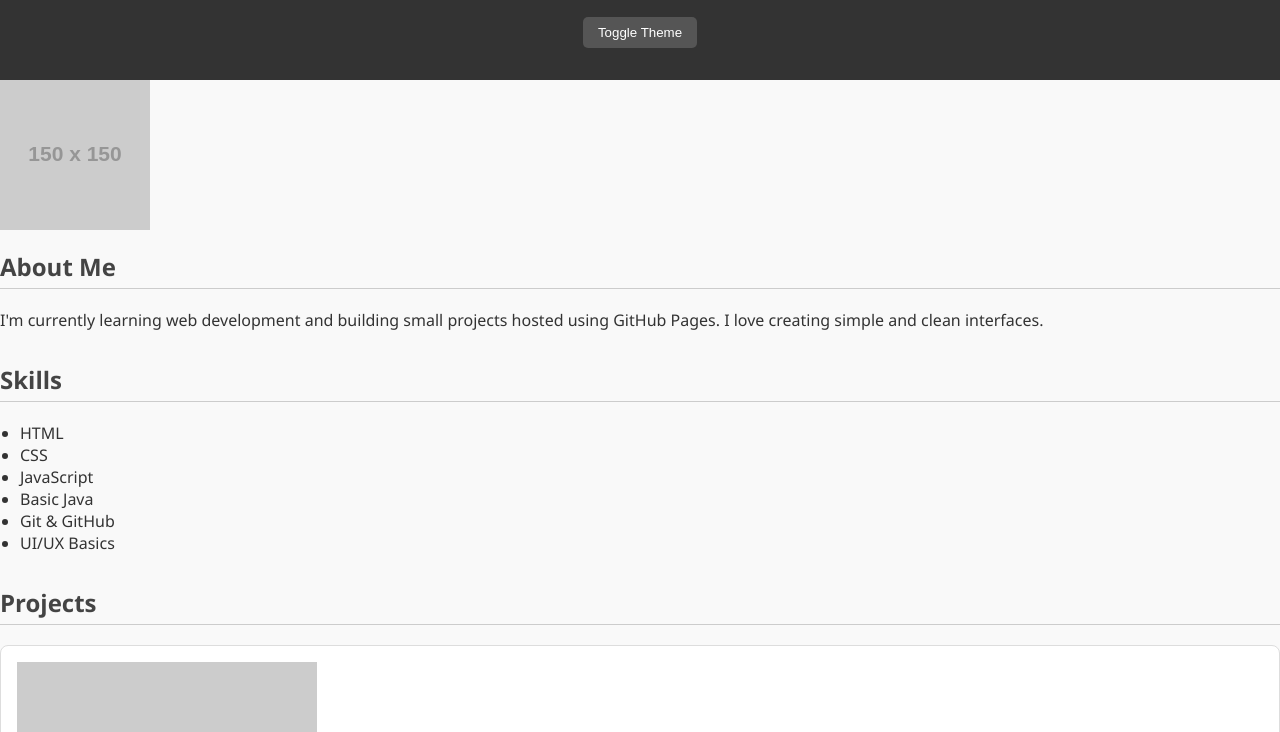
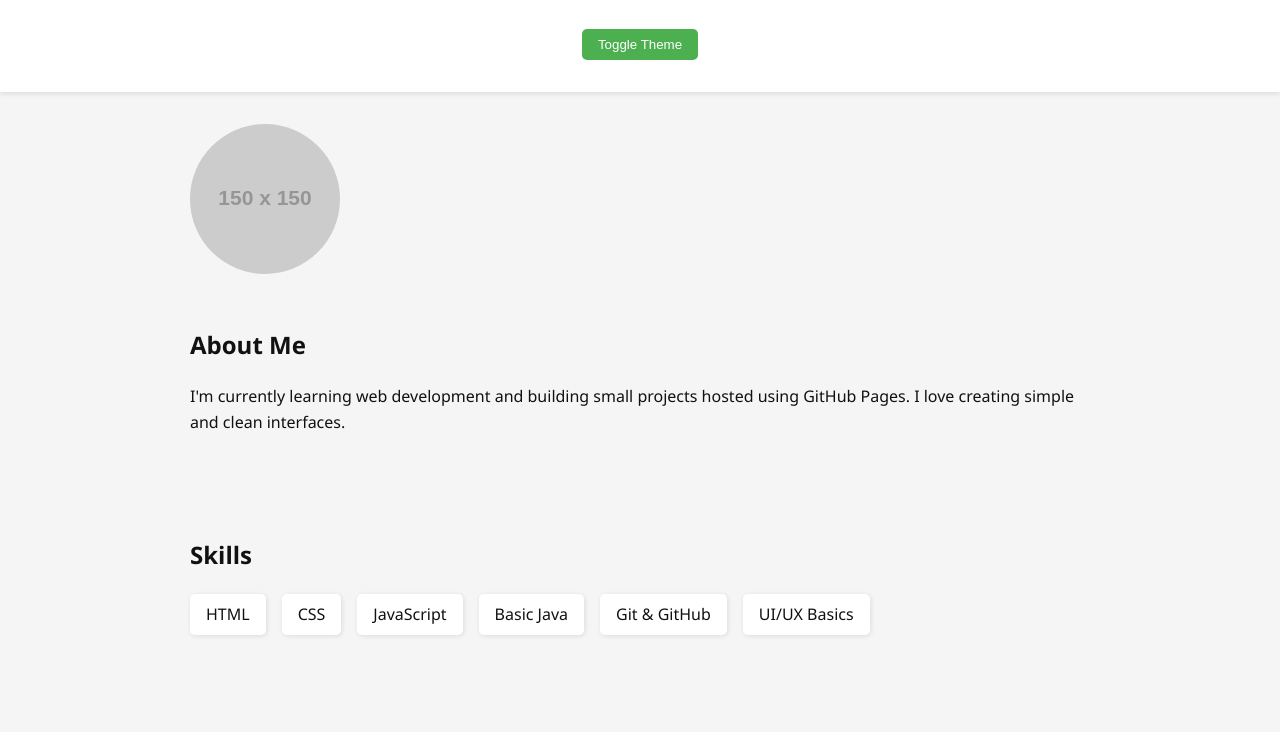
Before and after one commit to shivamg-2410/my-portfolio, a plain HTML site: page index.html in a window 1280 px wide. Shown: the part 149-881 px from the top of the page. Drawn offline with Linux system fonts and the light colour scheme; placeholder pictures from the web are drawn by us.

Commit message:
Update style.css

```diff
--- a/style.css
+++ b/style.css
@@ -1,67 +1,99 @@
 :root {
-  --bg-color: #f9f9f9;
-  --text-color: #333;
-  --header-bg: #333;
-  --header-text: white;
-  --card-bg: white;
-  --card-border: #ddd;
+  --bg: #f5f5f5;
+  --text: #111;
+  --card-bg: #fff;
+  --accent: #4caf50;
+}
+
+body.dark {
+  --bg: #121212;
+  --text: #f5f5f5;
+  --card-bg: #1e1e1e;
+  --accent: #90ee90;
 }
 
 body {
+  margin: 0;
   font-family: 'Segoe UI', sans-serif;
-  margin: 0;
-  padding: 0;
-  background-color: var(--bg-color);
-  color: var(--text-color);
+  background-color: var(--bg);
+  color: var(--text);
+  line-height: 1.6;
 }
 
 header {
-  background-color: var(--header-bg);
-  color: var(--header-text);
-  padding: 2rem 1rem;
   text-align: center;
+  padding: 2rem;
+  background-color: var(--card-bg);
+  box-shadow: 0 2px 5px rgba(0,0,0,0.1);
 }
 
-button {
-  margin-top: 10px;
-  padding: 8px 15px;
-  border: none;
-  background-color: #555;
-  color: white;
-  border-radius: 5px;
-  cursor: pointer;
+header h1 {
+  margin-bottom: 0.3rem;
 }
 
-main {
-  padding: 2rem;
+#themeToggle {
+  margin-top: 1rem;
+  padding: 0.5rem 1rem;
+  background-color: var(--accent);
+  border: none;
+  color: white;
+  cursor: pointer;
+  border-radius: 5px;
 }
 
 section {
-  margin-bottom: 2rem;
+  padding: 2rem;
+  max-width: 900px;
+  margin: auto;
 }
 
-h2 {
-  color: #444;
-  border-bottom: 1px solid #ccc;
-  padding-bottom: 5px;
+.about {
+  display: flex;
+  align-items: center;
+  gap: 2rem;
+  flex-wrap: wrap;
 }
 
-ul {
-  padding-left: 20px;
+.about img {
+  border-radius: 50%;
+  width: 150px;
+}
+
+.skills ul {
+  display: flex;
+  flex-wrap: wrap;
+  gap: 1rem;
+  list-style: none;
+  padding: 0;
+}
+
+.skills li {
+  background: var(--card-bg);
+  padding: 0.5rem 1rem;
+  border-radius: 5px;
+  box-shadow: 1px 1px 5px rgba(0,0,0,0.1);
+}
+
+.projects {
+  display: grid;
+  gap: 2rem;
 }
 
 .project-card {
-  border: 1px solid var(--card-border);
-  background-color: var(--card-bg);
+  background: var(--card-bg);
   padding: 1rem;
-  margin-top: 1rem;
-  border-radius: 8px;
+  border-radius: 10px;
+  box-shadow: 2px 2px 10px rgba(0,0,0,0.05);
+}
+
+.project-card img {
+  width: 100%;
+  border-radius: 5px;
 }
 
 footer {
-  background-color: #222;
-  color: #ccc;
+  background: var(--card-bg);
   text-align: center;
-  padding: 1rem;
+  padding: 2rem;
   margin-top: 2rem;
 }
```
